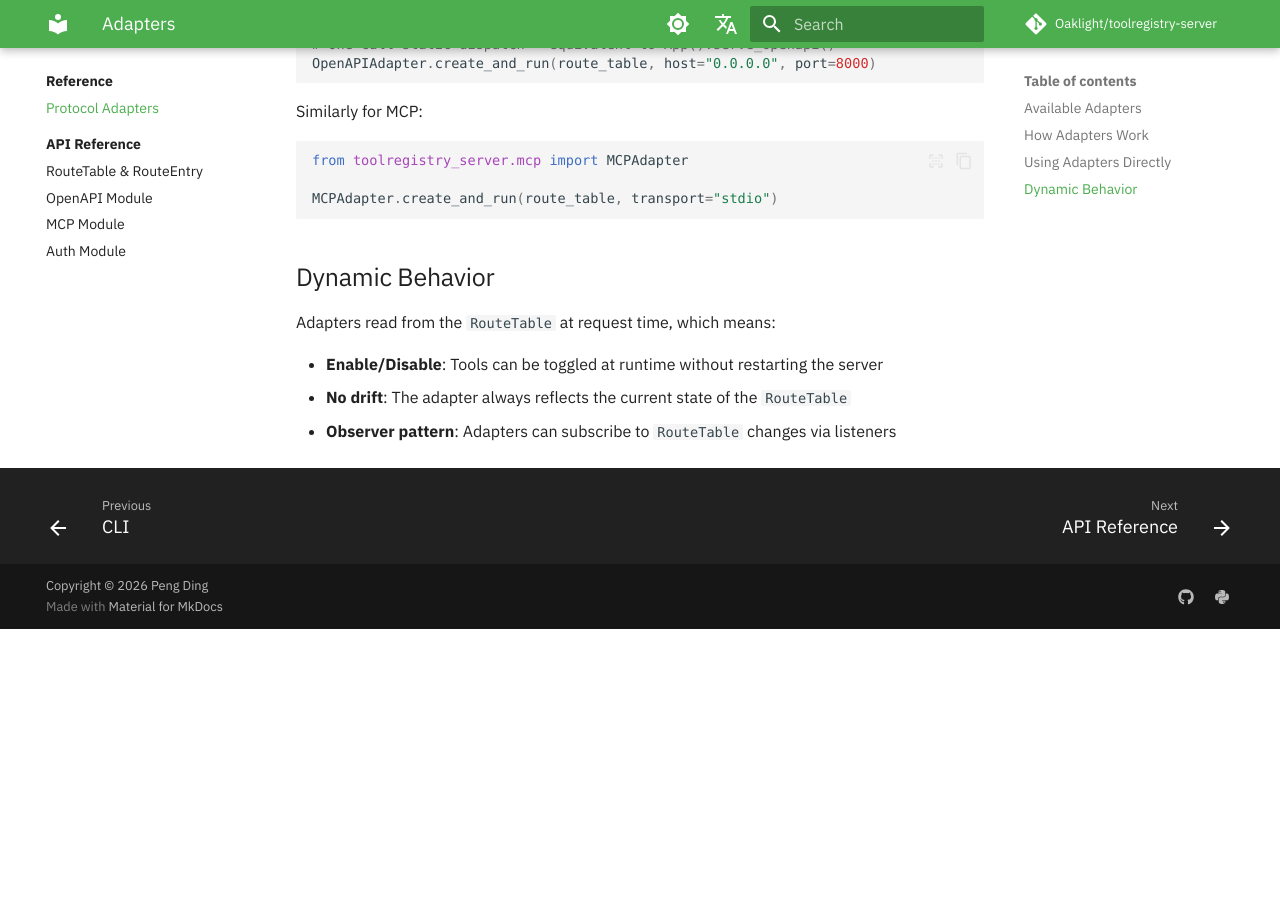
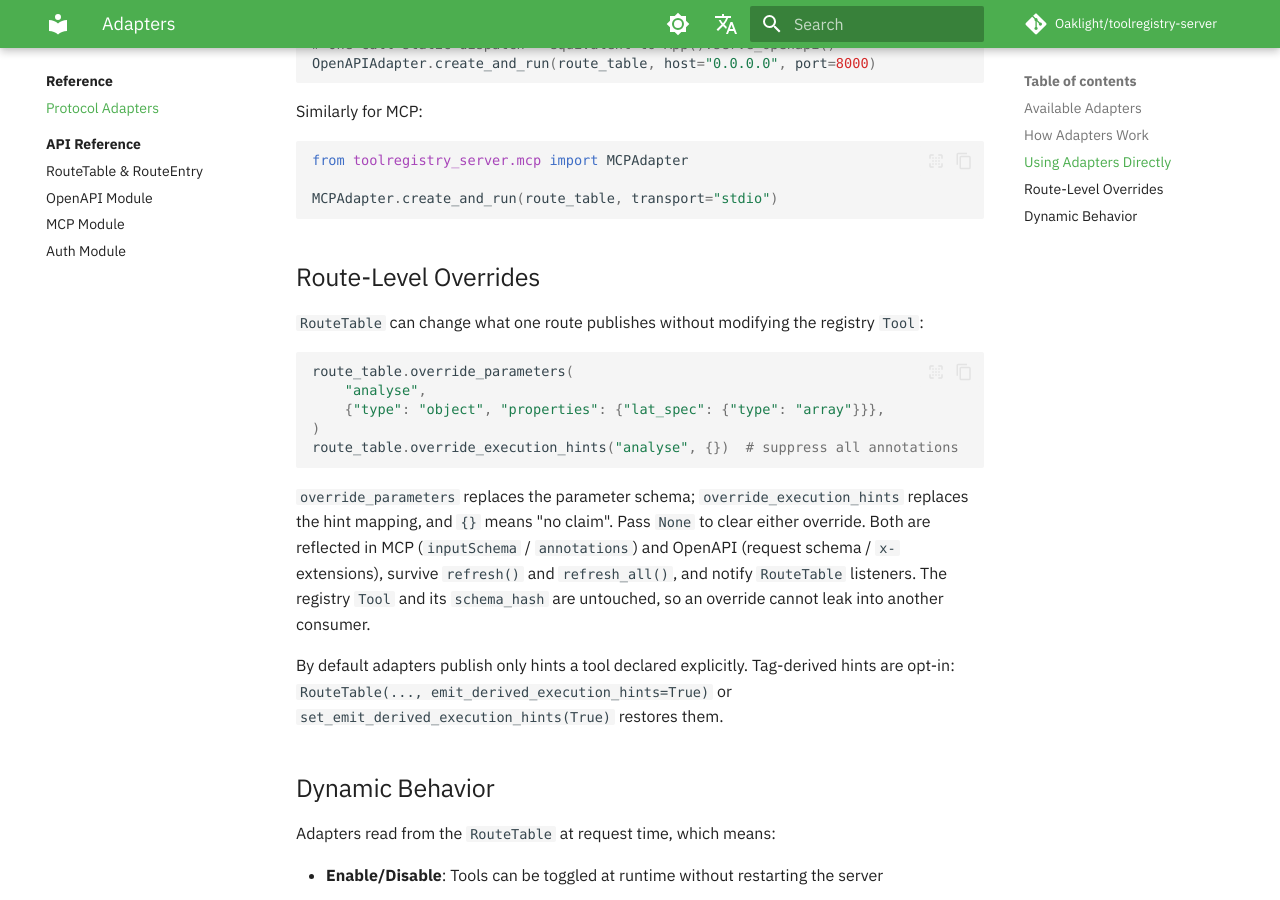
Before and after one commit to Oaklight/toolregistry-server, an MkDocs documentation site: the page built from docs/reference/adapters.md, in a window 1280 px wide and 900 px high, scrolled down 1498 px. Built offline with MkDocs 1.6.1 and Material for MkDocs 9.7.7, drawn with Linux system fonts in a browser that asks for light colours; some web fonts are replaced; comment, search, counter and statistics services are not loaded; before the commit the page ends 2127 px from its top, so only the background shows below that.

Commit message:
docs: route overrides and declared hints by default

````diff
--- a/docs/reference/adapters.md
+++ b/docs/reference/adapters.md
@@ -59,6 +59,22 @@ from toolregistry_server.mcp import MCPAdapter
 MCPAdapter.create_and_run(route_table, transport="stdio")
 ```
 
+## Route-Level Overrides
+
+`RouteTable` can change what one route publishes without modifying the registry `Tool`:
+
+```python
+route_table.override_parameters(
+    "analyse",
+    {"type": "object", "properties": {"lat_spec": {"type": "array"}}},
+)
+route_table.override_execution_hints("analyse", {})  # suppress all annotations
+```
+
+`override_parameters` replaces the parameter schema; `override_execution_hints` replaces the hint mapping, and `{}` means "no claim". Pass `None` to clear either override. Both are reflected in MCP (`inputSchema` / `annotations`) and OpenAPI (request schema / `x-` extensions), survive `refresh()` and `refresh_all()`, and notify `RouteTable` listeners. The registry `Tool` and its `schema_hash` are untouched, so an override cannot leak into another consumer.
+
+By default adapters publish only hints a tool declared explicitly. Tag-derived hints are opt-in: `RouteTable(..., emit_derived_execution_hints=True)` or `set_emit_derived_execution_hints(True)` restores them.
+
 ## Dynamic Behavior
 
 Adapters read from the `RouteTable` at request time, which means:
````
Also changed, not shown: docs/changelog.md (+11 -2 lines), docs/guides/mcp.md (+2 -2 lines), docs/guides/openapi.md (+2 -2 lines).
